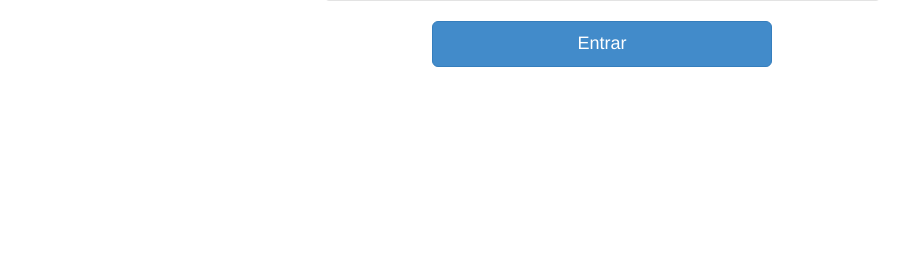
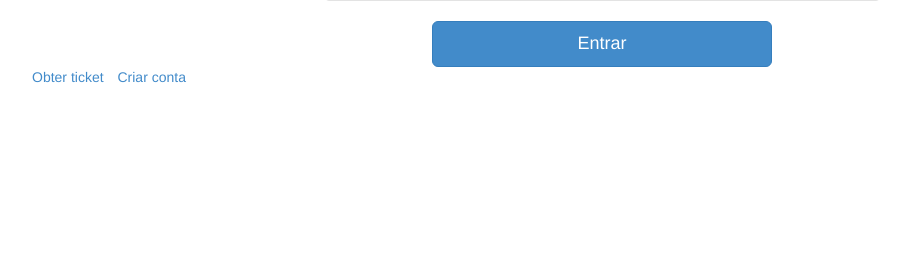
Before and after one commit to phillipecavalcante/storyline, a Django app: page /survey/signin in a window 1280 px wide. Shown: the part 242-503 px from the top of the page, without its empty margins (38-947 px from the left). Run offline with Django 3.2, Linux system fonts and the light colour scheme; some libraries are stand-ins or nearby versions.

Commit message:
Ajustes em base.html e brand.html para as telas de busca.

```diff
--- a/templates/base.html
+++ b/templates/base.html
@@ -28,6 +28,7 @@
                 {% include "brand.html" %}
             </div>
         </nav>
+
         <div class="container">
             {% for message in messages %}
                 <div {% if message.tags %}class="alert alert-{{ message.tags }} alert-dismissable"{% endif %}>
@@ -37,15 +38,28 @@
             {% empty %}
             {% endfor %}
         </div>
+
+        {% block header %}{% endblock %}
+
         <div class="container">
             {% block body %}{% endblock %}
         </div>
+
         <div class="container">
-
+            <ul class="list-inline">
+                <li>
+                    <a href="{% url 'survey:ticket' %}">Obter ticket</a>
+                </li>
+                <li>
+                    <a href="{% url 'survey:signup' %}">Criar conta</a>
+                </li>
+            </ul>
         </div>
         <!--JS-->
-        <script src="{{ STATIC_URL }}jquery/js/jquery-1.11.1.min.js"></script>
+        <script src="//ajax.googleapis.com/ajax/libs/jquery/2.1.0/jquery.min.js"></script>
         <script src="{{ STATIC_URL }}bootstrap/js/bootstrap.min.js"></script>
+        <script src="{{ STATIC_URL }}storyline/js/ajax.js"></script>
+        {% block js %}{% endblock %}
         <!--/JS-->
     </body>
 </html>
--- a/templates/brand.html
+++ b/templates/brand.html
@@ -5,7 +5,7 @@
         <span class="icon-bar"></span>
         <span class="icon-bar"></span>
     </button>
-<a class="navbar-brand" href="{% url 'survey:signup' %}">Storyline</a>
+<a class="navbar-brand" href="{% url 'search:search' %}">Storyline</a>
 </div>
 
 <ul class="nav navbar-nav navbar-right">
```
